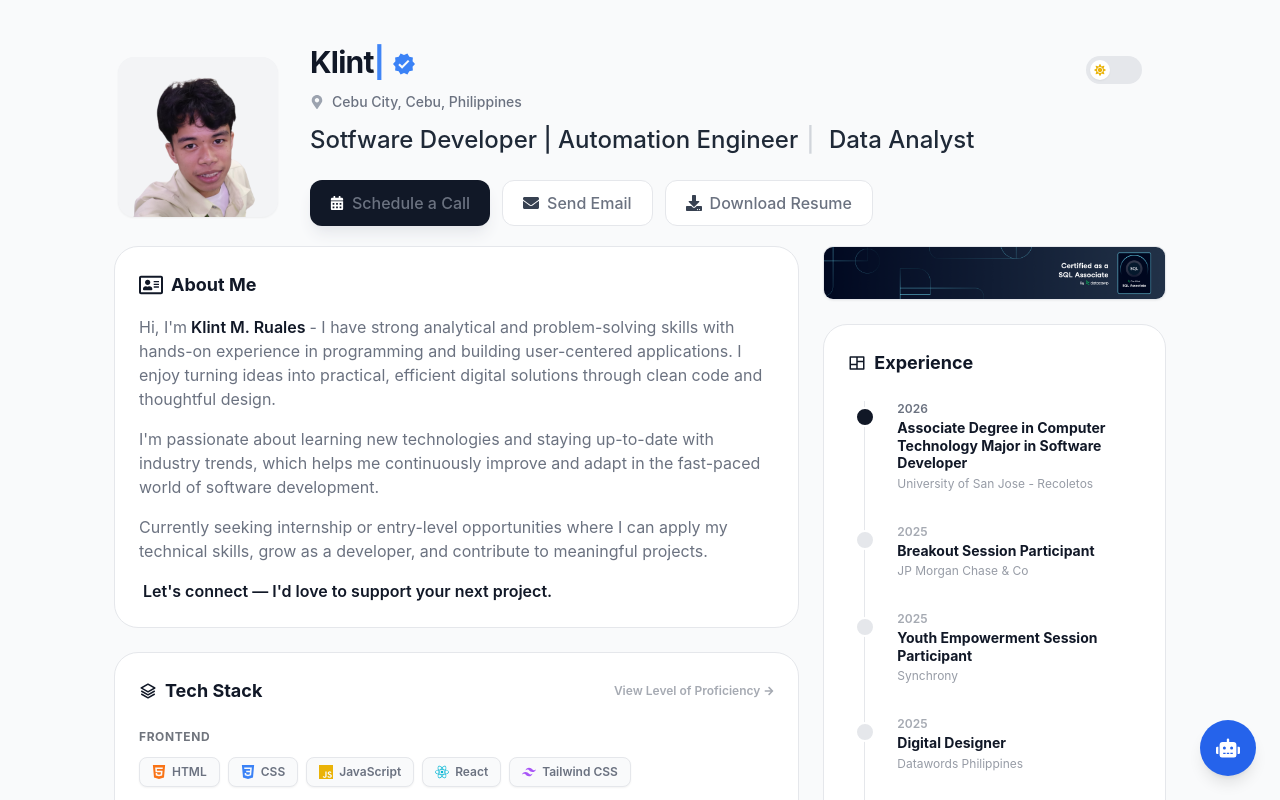
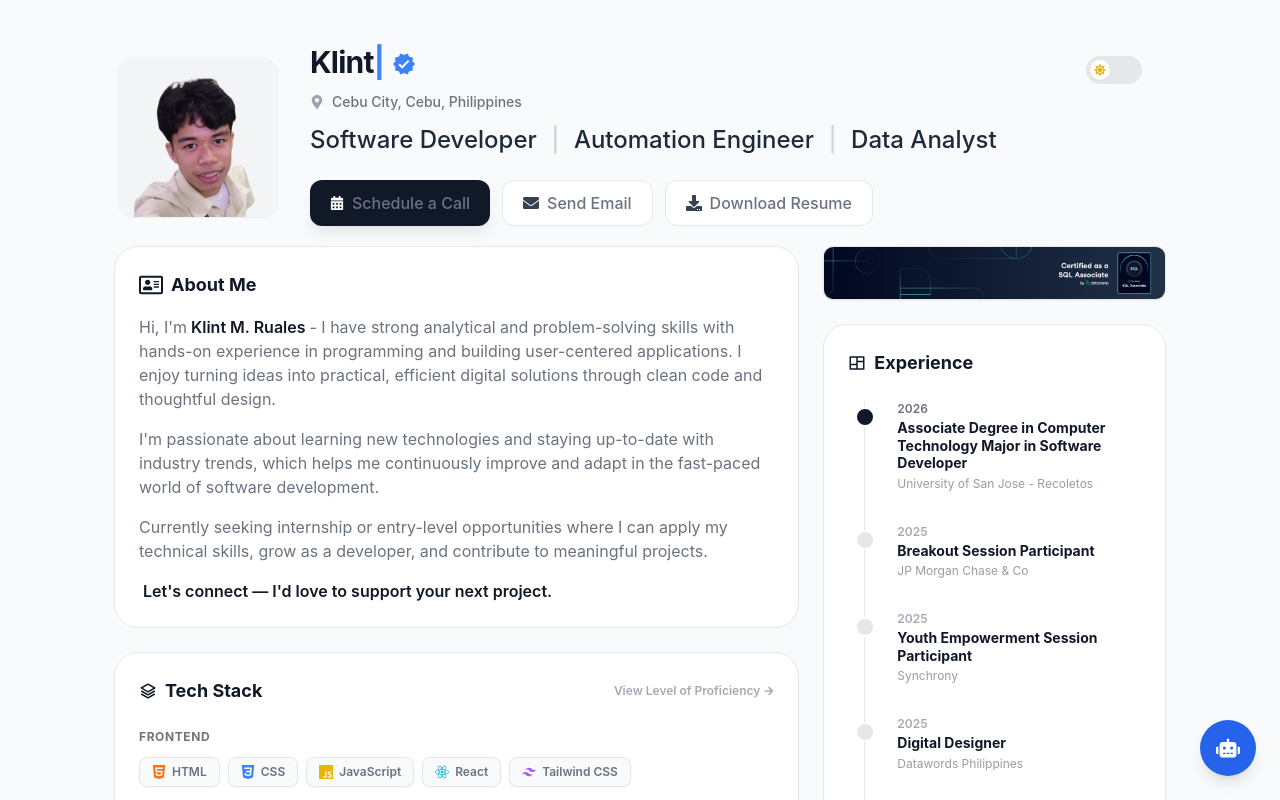
Before and after one commit to klint-droid/Portfolio, a React (Vite) app: page / in a window 1280 px wide. Shown: the top 800 px of the page. Built offline with nearby package versions, Linux system fonts and the light colour scheme.

Commit message:
fix role

```diff
--- a/src/components/Header.jsx
+++ b/src/components/Header.jsx
@@ -71,7 +71,7 @@ const Header = ({ theme, toggleTheme }) => {
           </div>
 
           <p className={`text-2xl font-medium mb-6 transition-colors duration-300 ${isDark ? 'text-gray-200' : 'text-gray-800'}`}>
-            Sotfware Developer | Automation Engineer<span className="text-gray-300 mx-2">|</span> Data Analyst
+            Software Developer <span className="text-gray-300 mx-2">|</span> Automation Engineer <span className="text-gray-300 mx-2">|</span> Data Analyst
           </p>
 
           <div className="flex flex-wrap justify-center md:justify-start gap-3">
```
